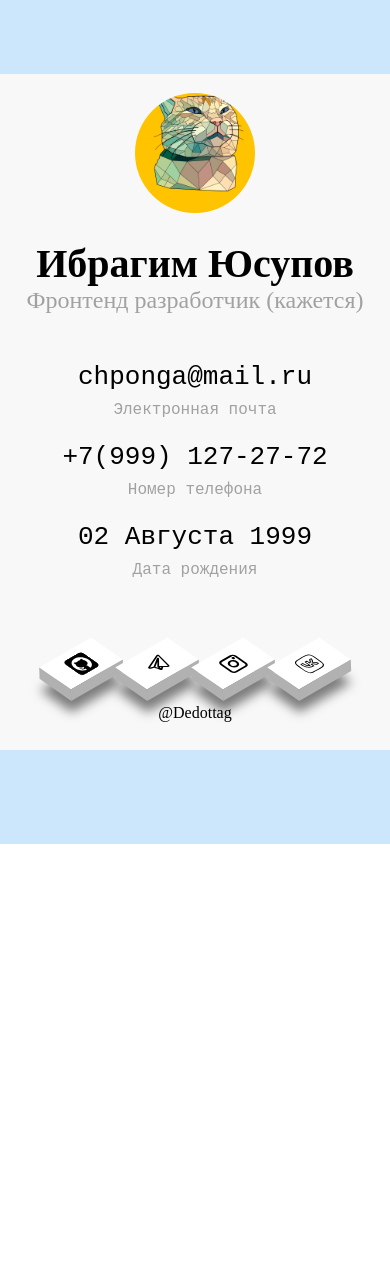
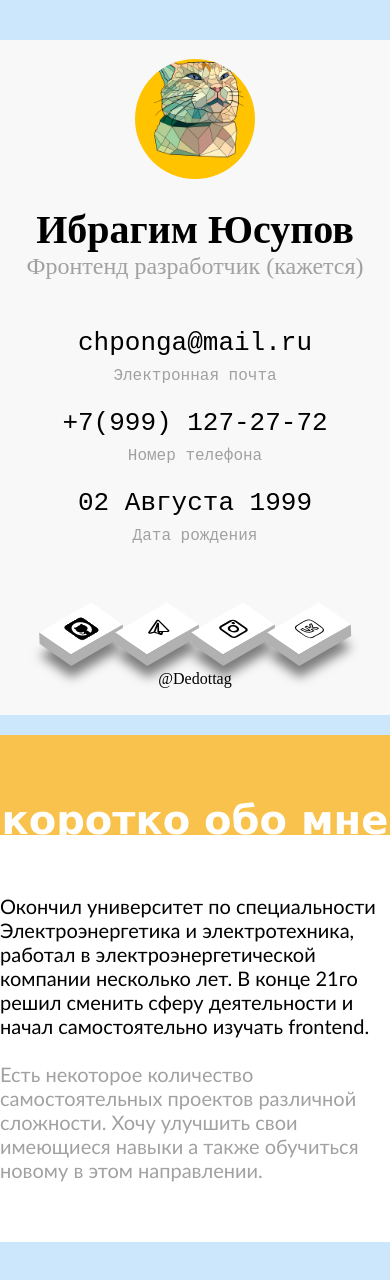
Before and after one commit to dedottag/dedottag, a React (Create React App) app: page / in a window 390 px wide. Before the commit the page ends 844 px from the top, so only its background shows below. Built offline with nearby package versions, Linux system fonts and the light colour scheme.

Commit message:
create about me mobile section

```diff
--- a/src/components/App/App.scss
+++ b/src/components/App/App.scss
@@ -4,6 +4,7 @@
 
 body {
   margin: 0;
+  background-color: rgb(204, 230, 252);
 }
 
 .App {
--- a/src/components/MainPage/MainPage.jsx
+++ b/src/components/MainPage/MainPage.jsx
@@ -39,6 +39,7 @@ const MainPage = () => {
           электротехника, работал в электроэнергетической компании несколько
           лет. В конце 21го решил сменить сферу деятельности и начал
           самостоятельно изучать frontend. <br />
+          <br />
           <span>
             Есть некоторое количество самостоятельных проектов различной
             сложности. Хочу улучшить свои имеющиеся навыки а также обучиться
--- a/src/components/MainPageMobile/MainPageMobile.jsx
+++ b/src/components/MainPageMobile/MainPageMobile.jsx
@@ -30,7 +30,23 @@ const MainPageMobile = () => {
           @Dedottag
         </div>
       </div>
-      <div className="about-me-mobile-container"></div>
+      <div className="about-me-mobile-container">
+        <div className="me-mobile-header">
+          <h2>коротко обо мне</h2>
+        </div>
+        <div className="history">
+          Окончил университет по специальности Электроэнергетика и
+          электротехника, работал в электроэнергетической компании несколько
+          лет. В конце 21го решил сменить сферу деятельности и начал
+          самостоятельно изучать frontend. <br />
+          <br />
+          <span>
+            Есть некоторое количество самостоятельных проектов различной
+            сложности. Хочу улучшить свои имеющиеся навыки а также обучиться
+            новому в этом направлении.
+          </span>
+        </div>
+      </div>
     </div>
   );
 };
--- a/src/components/MainPageMobile/main-page-mobile.scss
+++ b/src/components/MainPageMobile/main-page-mobile.scss
@@ -3,6 +3,10 @@
 }
 
 @media (max-width: 900px) {
+  // body {
+  // 	background-color: ;
+  // }
+
   .main-page-mobile-container {
     display: unset;
   }
@@ -11,6 +15,7 @@
     height: 80vh;
     background-color: #f8f8f8;
     margin-bottom: 20px;
+    margin-top: 40px;
     display: flex;
     align-items: center;
     justify-content: center;
@@ -51,4 +56,35 @@
       font-size: 16px;
     }
   }
+
+  .about-me-mobile-container {
+    // background-color: brown;
+    background-color: #fff;
+    width: 100vw;
+    height: 60vh;
+    margin-bottom: 40px;
+    display: flex;
+    flex-wrap: wrap;
+    justify-content: center;
+    position: relative;
+  }
+
+  .me-mobile-header {
+    width: 100vw;
+    height: 100px;
+    background-color: rgb(249, 194, 76);
+    position: relative;
+    top: 0px;
+    display: flex;
+    align-items: flex-end;
+    justify-content: center;
+    h2 {
+      font-size: 40px;
+      color: white;
+      margin-bottom: 0;
+      position: absolute;
+      bottom: -8px;
+      font-family: Verdana, sans-serif;
+    }
+  }
 }
```
